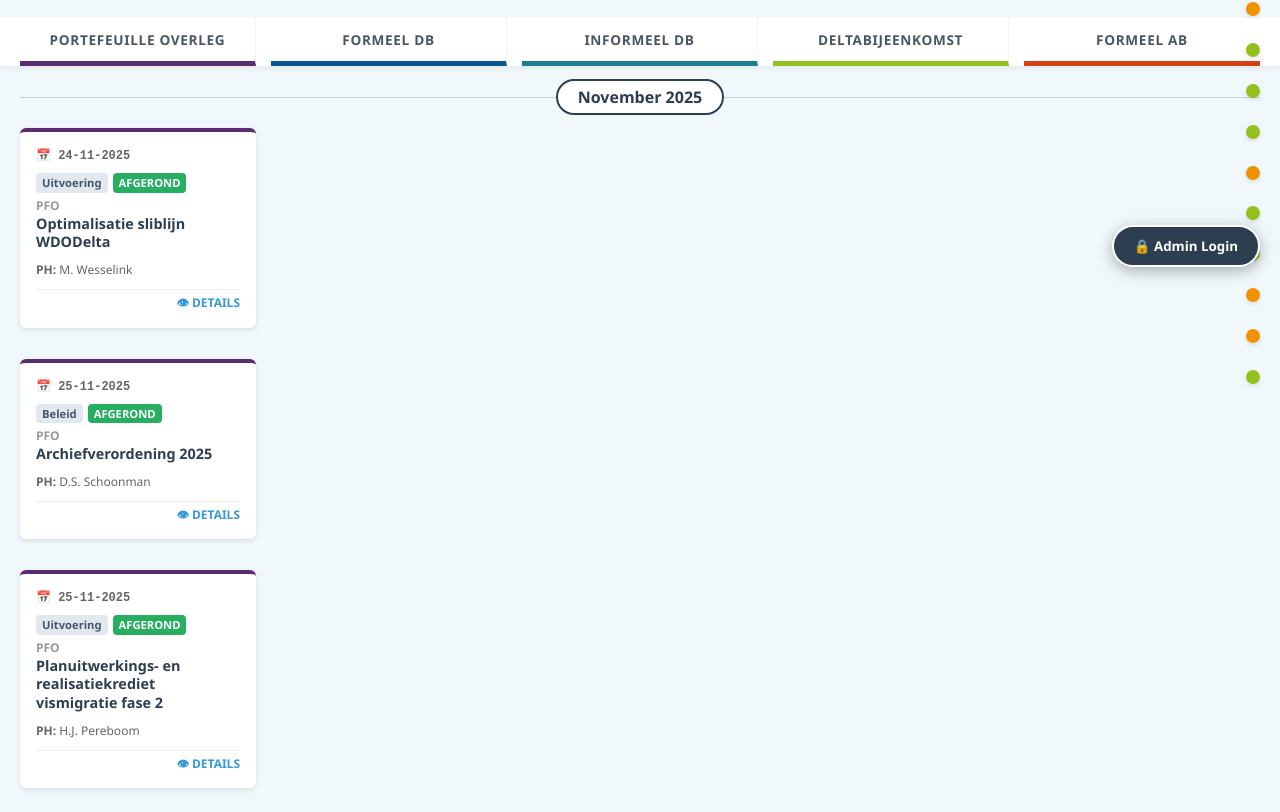
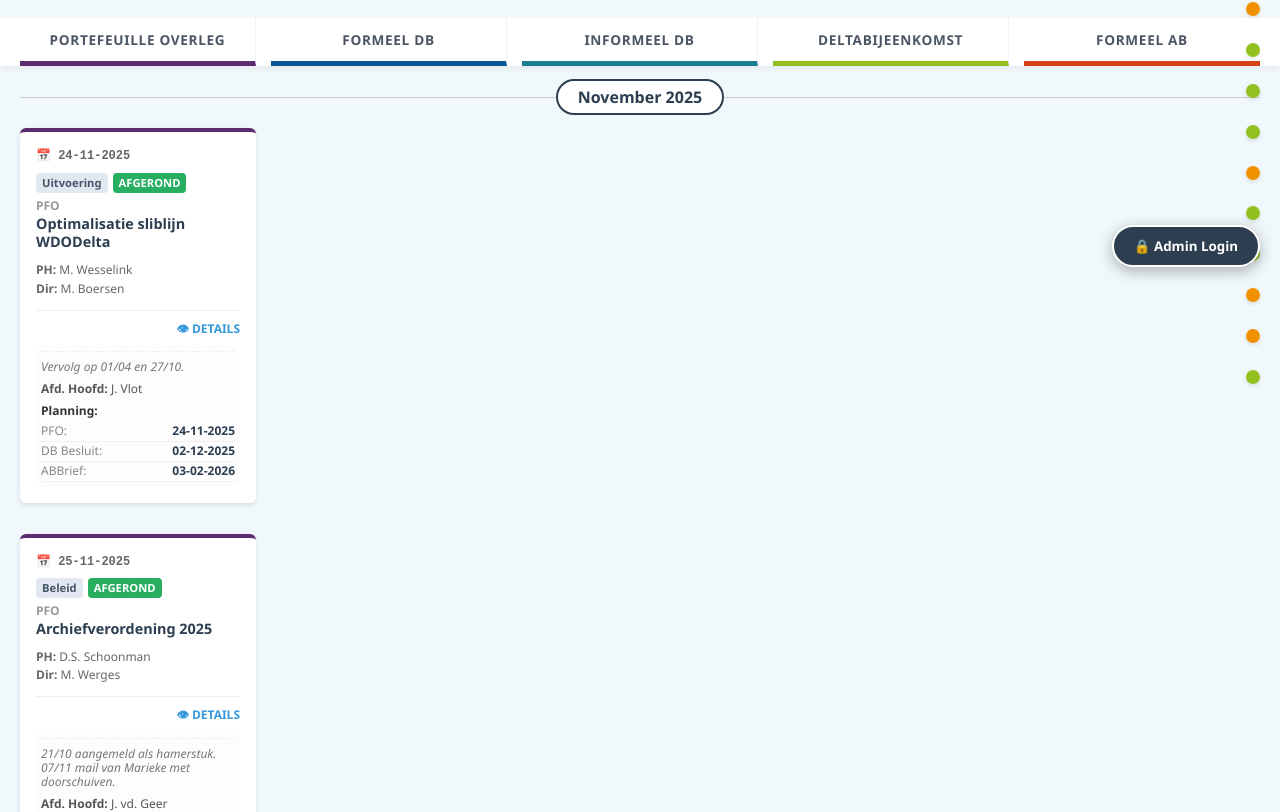
Before and after one commit to jacquesesenkbrink-max/MijnAgendaApp, a Vue app in the folder bestuurlijke-agenda/: page / in a window 1280 px wide. Shown: the part 513-1325 px from the top of the page. Built offline with nearby package versions, Linux system fonts and the light colour scheme.

Commit message:
topic card aangepakt

```diff
--- a/bestuurlijke-agenda/src/components/TopicCard.vue
+++ b/bestuurlijke-agenda/src/components/TopicCard.vue
@@ -40,18 +40,25 @@ const statusColors = {
 const borderColor = computed(() => colors[props.event.type] || '#ccc');
 const phaseLabel = computed(() => labels[props.event.type] || props.event.type);
 
-// CRUCIALE WIJZIGING: Status per fase ophalen
-// We kijken in 'scheduleStatus' of er voor deze fase (bv. PFO) een status is.
+// Status per fase ophalen
 const currentStatus = computed(() => {
     const item = props.event.originalItem;
     if (item.scheduleStatus && item.scheduleStatus[props.event.type]) {
         return item.scheduleStatus[props.event.type];
     }
-    return 'Concept'; // Standaard waarde als er niks is ingevuld
+    return 'Concept';
 });
 
 // Tooltip tekst
 const tooltipText = computed(() => `${props.event.title} (${props.event.dateDisplay}) - ${currentStatus.value}`);
+
+// Helper om datums netjes te sorteren voor de lijst onderaan
+const sortedSchedule = computed(() => {
+    const s = props.event.originalItem.schedule || {};
+    // Probeer logische volgorde, of anders alfabetisch/datum
+    // We kunnen hier simpelweg de entries teruggeven
+    return Object.entries(s).map(([type, date]) => ({ type, date }));
+});
 </script>
 
 <template>
@@ -94,6 +101,9 @@ const tooltipText = computed(() => `${props.event.title} (${props.event.dateDisp
 
             <div class="role-grid">
                 <div class="role-item"><strong>PH:</strong> {{ event.ph }}</div>
+
+                <div class="role-item" v-if="event.dir"><strong>Dir:</strong> {{ event.dir }}</div>
+
                 <div v-if="event.originalItem.administrativeContact" class="role-item highlight-contact">
                     <strong>🗣️:</strong> {{ event.originalItem.administrativeContact }}
                 </div>
@@ -108,6 +118,30 @@ const tooltipText = computed(() => `${props.event.title} (${props.event.dateDisp
                     👁 Details
                 </div>
             </div>
+
+            <div class="full-data-display">
+                <div class="data-divider"></div>
+
+                <div v-if="event.originalItem.toelichting" class="extra-info-block">
+                    <em>{{ event.originalItem.toelichting }}</em>
+                </div>
+
+                <div class="extra-roles">
+                    <div v-if="event.originalItem.colleaguePH"><strong>Mede-PH:</strong> {{ event.originalItem.colleaguePH }}</div>
+                    <div v-if="event.originalItem.headOfDept"><strong>Afd. Hoofd:</strong> {{ event.originalItem.headOfDept }}</div>
+                </div>
+
+                <div class="schedule-list" v-if="sortedSchedule.length > 0">
+                    <strong>Planning:</strong>
+                    <ul>
+                        <li v-for="item in sortedSchedule" :key="item.type">
+                            <span class="sched-type">{{ labels[item.type] || item.type }}:</span>
+                            <span class="sched-date">{{ item.date }}</span>
+                        </li>
+                    </ul>
+                </div>
+            </div>
+
         </template>
     </div>
   </div>
@@ -121,6 +155,7 @@ const tooltipText = computed(() => `${props.event.title} (${props.event.dateDisp
     transition: all 0.3s ease; position: relative; cursor: pointer;
     min-height: 140px;
     opacity: 1; filter: grayscale(0%);
+    display: flex; flex-direction: column; /* Zorgt dat content rekt */
 }
 .card-wrapper:hover { transform: translateY(-3px); box-shadow: 0 8px 15px rgba(0,0,0,0.15); }
 
@@ -158,6 +193,8 @@ const tooltipText = computed(() => `${props.event.title} (${props.event.dateDisp
 .card-wrapper.view-dots.is-focused { border: 3px solid white; box-shadow: 0 0 0 3px #333; transform: scale(1.3); }
 
 /* --- INTERNE ELEMENTEN --- */
+.content { flex: 1; display: flex; flex-direction: column; }
+
 .header-row { display: flex; justify-content: space-between; align-items: flex-start; margin-bottom: 0.5rem; }
 .date-badge { font-family: monospace; font-size: 0.75rem; color: #666; font-weight: bold; }
 
@@ -178,24 +215,47 @@ h3 { margin: 0; font-size: 0.75rem; text-transform: uppercase; color: #999; }
 h4 { margin: 0 0 10px 0; color: #2c3e50; font-size: 0.9rem; line-height: 1.3; }
 
 .role-grid { font-size: 0.75rem; color: #666; margin-bottom: 10px; }
+.role-item { margin-bottom: 2px; }
+
 .comments-box { background: #fff3cd; color: #856404; padding: 5px; border-radius: 4px; font-size: 0.75rem; margin-bottom: 5px; }
 
 .highlight-contact {
     color: #2c3e50;
-    margin-top: 2px;
+    margin-top: 4px;
     font-weight: 500;
     background: rgba(0,0,0,0.03);
     padding: 2px 4px;
     border-radius: 3px;
+    display: inline-block;
 }
 
 .actions { display: flex; gap: 5px; }
 .btn-icon { background: none; border: none; cursor: pointer; font-size: 1rem; opacity: 0.5; transition: 0.2s; }
 .btn-icon:hover { opacity: 1; transform: scale(1.2); }
 
-.card-footer { border-top: 1px solid #eee; padding-top: 5px; text-align: right; }
-.card-action-btn { font-size: 0.75rem; font-weight: bold; color: #3498db; text-transform: uppercase; cursor: pointer; }
+.card-footer { border-top: 1px solid #eee; padding-top: 5px; text-align: right; margin-top: auto; }
+.card-action-btn { font-size: 0.75rem; font-weight: bold; color: #3498db; text-transform: uppercase; cursor: pointer; display: inline-block; }
 .card-action-btn:hover { text-decoration: underline; }
+
+/* --- NIEUW: EXTRA DATA SECTIE --- */
+.full-data-display {
+    margin-top: 8px;
+    font-size: 0.75rem;
+    color: #555;
+    background: #fdfdfd;
+    padding: 5px;
+    border-radius: 4px;
+}
+.data-divider { border-top: 1px dashed #eee; margin-bottom: 8px; }
+
+.extra-info-block { margin-bottom: 6px; color: #777; line-height: 1.2; }
+.extra-roles { margin-bottom: 6px; }
+
+.schedule-list strong { display: block; margin-bottom: 2px; color: #333; }
+.schedule-list ul { list-style: none; padding: 0; margin: 0; }
+.schedule-list li { display: flex; justify-content: space-between; border-bottom: 1px solid #f0f0f0; padding: 1px 0; }
+.sched-type { color: #888; }
+.sched-date { font-weight: bold; color: #2c3e50; }
 
 @media (min-width: 1100px) {
     .col-PFO { grid-column: 1; }
```
